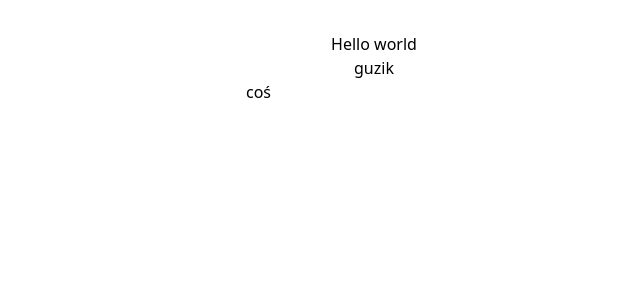
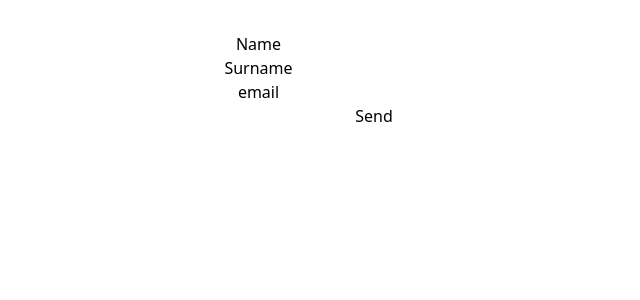
Before and after one commit to Qkari17/Form_in_react, a React (Vite) app: page / in a window 1280 px wide. Shown: the top 300 px of the page, without its empty margins (266-906 px from the left). Built offline with nearby package versions, Linux system fonts and the light colour scheme.

Commit message:
Basic form maded

```diff
--- a/package.json
+++ b/package.json
@@ -14,7 +14,8 @@
     "clsx": "^2.1.1",
     "react": "^18.3.1",
     "react-dom": "^18.3.1",
-    "react-hook-form": "^7.54.2"
+    "react-hook-form": "^7.54.2",
+    "zod": "^3.24.1"
   },
   "devDependencies": {
     "@eslint/js": "^9.17.0",
--- a/src/App.tsx
+++ b/src/App.tsx
@@ -1,13 +1,11 @@
 import "./App.css";
-import { Button, Text } from "./ui";
-import { Input } from "./ui/Input";
+import { RegistrationForm } from "./components";
+
 
 function App() {
   return (
     <>
-      <Text className="text-red-200 ">Hello world</Text>
-      <Button label="guzik" className="text-lg" type="submit"/>
-        <Input label="coś" type="email"/>
+     <RegistrationForm/>
     </>
   );
 }
--- a/src/components/RegistratrionForm/RegistrationForm.tsx
+++ b/src/components/RegistratrionForm/RegistrationForm.tsx
@@ -1,10 +1,41 @@
+import { zodResolver } from "@hookform/resolvers/zod";
+import { SubmitHandler, useForm } from "react-hook-form";
+import { RegistrationFormData, validationSchema } from "./type";
+import { Input } from "../../ui/Input";
+import { Button } from "../../ui";
 
+export const RegistrationForm = () => {
+  const {
+    register,
+    handleSubmit,
+    formState: { errors },
+  } = useForm<RegistrationFormData>({
+    resolver: zodResolver(validationSchema),
+  });
+  const handleRegistrationForm: SubmitHandler<RegistrationFormData> = (
+    data
+  ) => {
+    console.log(data);
+  };
 
-export const RegistrationForm = () =>{
-
-    return (
-        <form>
-
-        </form>
-    )
-}
+  return (
+    <form
+      className="flex flex-col gap-2"
+      onSubmit={handleSubmit(handleRegistrationForm)}
+    >
+      <Input label="Name" {...register("name")} error={errors.name}></Input>
+      <Input
+        label="Surname"
+        {...register("surname")}
+        error={errors.surname}
+      ></Input>
+      <Input
+        label="email"
+        {...register("email")}
+        type="email"
+        error={errors.email}
+      ></Input>
+      <Button label="Send" type="submit"></Button>
+    </form>
+  );
+};
--- a/src/components/RegistratrionForm/type.ts
+++ b/src/components/RegistratrionForm/type.ts
@@ -0,0 +1,9 @@
+import { z } from "zod";
+
+export const validationSchema = z.object({
+  name: z.string().min(1, "Name is required"),
+  surname: z.string().min(1, "Surname is required"),
+  email: z.string().email({ message: "Invalid e=mail" }),
+});
+
+export type RegistrationFormData = z.infer<typeof validationSchema>;
```
Also changed, not shown: 1 other file (tests, documents, lock files or other folders).
